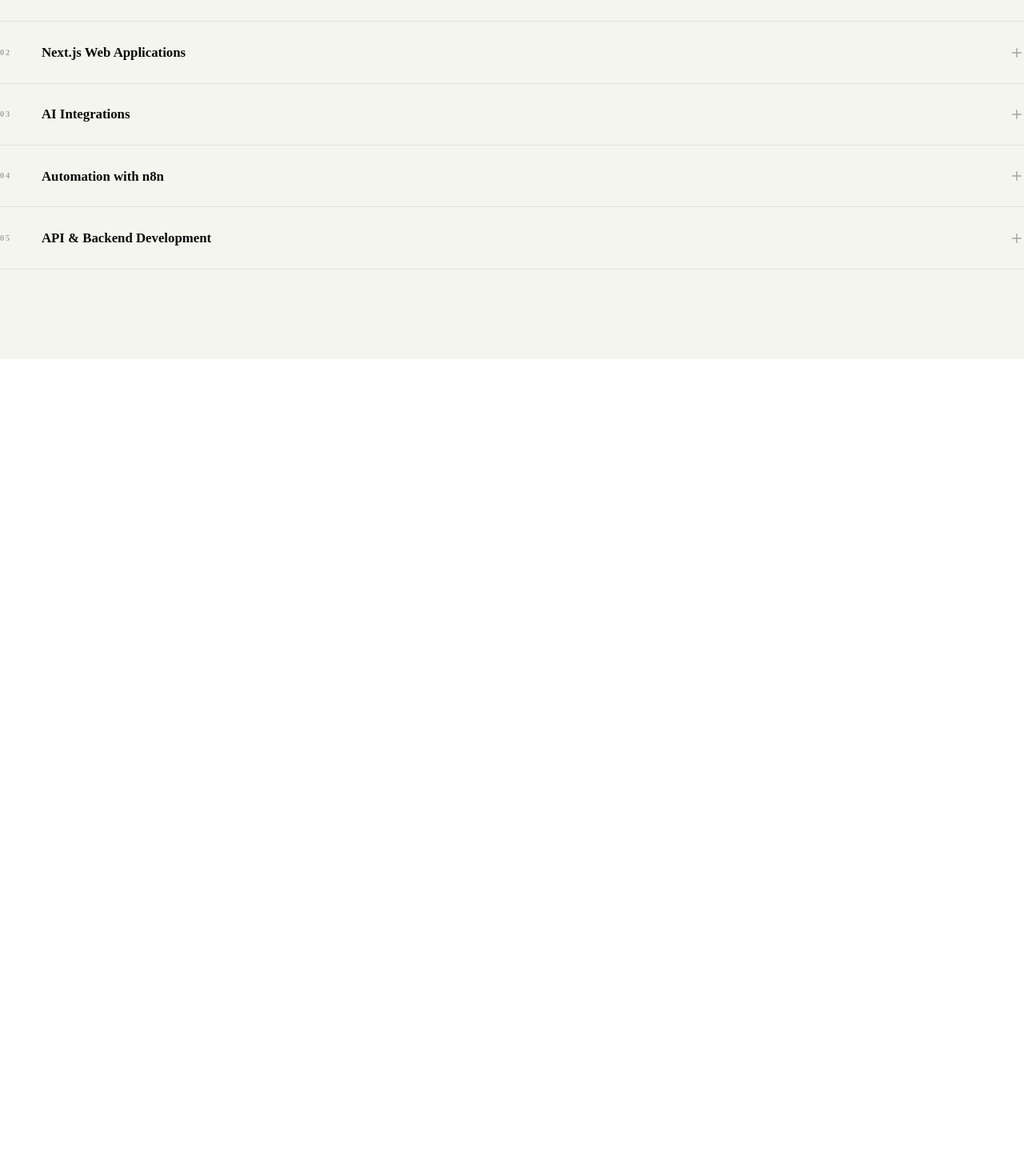
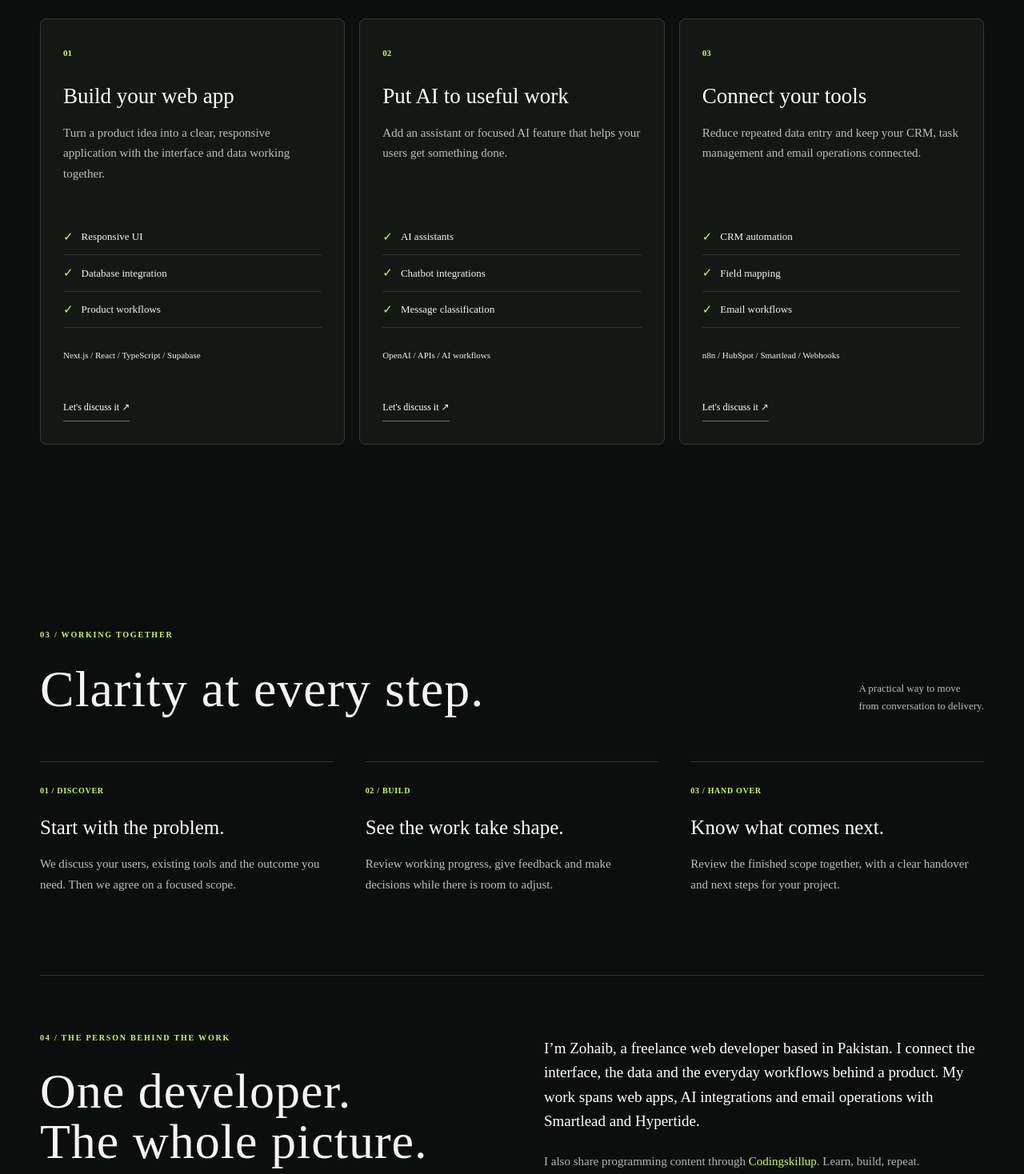
Before and after one commit to ZohaibArshad45/zohaib.dev, a Next.js app: page / in a window 1280 px wide. Shown: the part 2682-4150 px from the top of the page at 80% size. Before the commit the page ends 3131 px from the top, so only its background shows below. Built offline with nearby package versions, Linux system fonts and the light colour scheme.

Commit message:
Wrok together

```diff
--- a/app/page.tsx
+++ b/app/page.tsx
@@ -1,6 +1,7 @@
 import Navbar from "@/components/MainPage/Navbar";
 import ProjectsSection from "@/components/MainPage/ProjectsSection";
 import ServicesSection from "@/components/MainPage/ServicesSection";
+import WorkingTogether from "@/components/MainPage/WorkingTogether";
 
 export default function Home() {
   return (
@@ -9,6 +10,7 @@
 
       <ProjectsSection/>
       <ServicesSection/>
+      <WorkingTogether/>
     </>
   );
 }
--- a/components/MainPage/ServicesSection.tsx
+++ b/components/MainPage/ServicesSection.tsx
@@ -1,134 +1,270 @@
 "use client";
 
-import { useState } from "react";
-import { motion, AnimatePresence } from "framer-motion";
-import { Plus } from "lucide-react";
+import Link from "next/link";
+import {
+  useEffect,
+  useState,
+  type CSSProperties,
+} from "react";
 
-const SERVICES = [
+type Service = {
+  number: string;
+  title: string;
+  description: string;
+  items: string[];
+  stack: string;
+};
+
+export default function ServicesSection() {
+  const [width, setWidth] = useState<number>(1440);
+
+  useEffect(() => {
+    const handleResize = (): void => {
+      setWidth(window.innerWidth);
+    };
+
+    handleResize();
+
+    window.addEventListener("resize", handleResize);
+
+    return () => {
+      window.removeEventListener("resize", handleResize);
+    };
+  }, []);
+
+  const isMobile = width <= 700;
+  const isTablet = width > 700 && width <= 1024;
+
+  const services: Service[] = [
     {
-    id: "s1", num: "01",
-    title: "AI SaaS Development",
-    desc: "I build production-ready AI-powered SaaS products — from RAG-based chat interfaces and AI agents to custom knowledge bases with full analytics. Stack: Next.js, OpenAI, LangChain, Supabase, Stripe.",
-    tags: ["OpenAI", "LangChain", "Next.js", "Supabase", "Stripe"],
+      number: "01",
+      title: "Build your web app",
+      description:
+        "Turn a product idea into a clear, responsive application with the interface and data working together.",
+      items: [
+        "Responsive UI",
+        "Database integration",
+        "Product workflows",
+      ],
+      stack: "Next.js / React / TypeScript / Supabase",
     },
     {
-    id: "s2", num: "02",
-    title: "Next.js Web Applications",
-    desc: "Blazing-fast, SEO-optimized web apps using Next.js App Router and React Server Components. I handle everything from UI design to deployment on Vercel with CI/CD pipelines.",
-    tags: ["Next.js 15", "TypeScript", "Tailwind CSS", "Vercel"],
+      number: "02",
+      title: "Put AI to useful work",
+      description:
+        "Add an assistant or focused AI feature that helps your users get something done.",
+      items: [
+        "AI assistants",
+        "Chatbot integrations",
+        "Message classification",
+      ],
+      stack: "OpenAI / APIs / AI workflows",
     },
     {
-    id: "s3", num: "03",
-    title: "AI Integrations",
-    desc: "Integrate powerful AI into your existing products — OpenAI, Anthropic Claude, Google Gemini, vector embeddings, semantic search, and custom AI pipelines tailored to your business.",
-    tags: ["OpenAI", "Anthropic", "Gemini", "Pinecone", "Embeddings"],
-  },
-  {
-    id: "s4", num: "04",
-    title: "Automation with n8n",
-    desc: "Build intelligent no-code/low-code automation workflows with n8n. Connect your tools, automate repetitive tasks, and save hours every week. Custom nodes and advanced flow logic included.",
-    tags: ["n8n", "Webhooks", "Make", "Zapier", "Custom Nodes"],
-  },
-  {
-    id: "s5", num: "05",
-    title: "API & Backend Development",
-    desc: "Scalable REST and GraphQL APIs built with FastAPI or Node.js — JWT auth, role-based access, rate limiting, Swagger documentation, and full Docker/cloud deployment setup.",
-    tags: ["FastAPI", "Node.js", "REST", "GraphQL", "Docker", "PostgreSQL"],
+      number: "03",
+      title: "Connect your tools",
+      description:
+        "Reduce repeated data entry and keep your CRM, task management and email operations connected.",
+      items: [
+        "CRM automation",
+        "Field mapping",
+        "Email workflows",
+      ],
+      stack: "n8n / HubSpot / Smartlead / Webhooks",
     },
   ];
 
-export default function ServicesSection() {
-  const [open, setOpen] = useState<string | null>(null);
+  const styles: Record<string, CSSProperties> = {
+    section: {
+      width: "100%",
+      background: "#0c0e0d",
+      color: "#ffffff",
+      padding: isMobile
+        ? "80px 20px 80px"
+        : isTablet
+        ? "100px 32px 90px"
+        : "120px 48px 110px",
+      boxSizing: "border-box",
+    },
+
+    container: {
+      width: "100%",
+      maxWidth: "1180px",
+      margin: "0 auto",
+    },
+
+    label: {
+      color: "#caff46",
+      fontSize: "10px",
+      fontWeight: "700",
+      letterSpacing: "1.8px",
+      marginBottom: isMobile ? "24px" : "30px",
+    },
+
+    heading: {
+      margin: 0,
+      color: "#f3f4f2",
+      fontSize: isMobile
+        ? "44px"
+        : isTablet
+        ? "56px"
+        : "68px",
+      lineHeight: "1.02",
+      fontWeight: "400",
+      letterSpacing: isMobile ? "-2px" : "-3px",
+      maxWidth: "700px",
+    },
+
+    cards: {
+      marginTop: isMobile ? "48px" : "58px",
+      display: "grid",
+      gridTemplateColumns: isMobile
+        ? "1fr"
+        : isTablet
+        ? "1fr"
+        : "repeat(3, 1fr)",
+      gap: isMobile ? "18px" : isTablet ? "20px" : "18px",
+    },
+
+    card: {
+      minHeight: isMobile ? "auto" : "500px",
+      background: "#141814",
+      border: "1px solid #323832",
+      borderRadius: "8px",
+      padding: isMobile
+        ? "26px 22px"
+        : "34px 28px 28px",
+      boxSizing: "border-box",
+      display: "flex",
+      flexDirection: "column",
+    },
+
+    number: {
+      color: "#caff46",
+      fontSize: "11px",
+      fontWeight: "700",
+      marginBottom: "30px",
+    },
+
+    cardTitle: {
+      margin: 0,
+      color: "#ffffff",
+      fontSize: isMobile ? "24px" : "27px",
+      lineHeight: "1.15",
+      fontWeight: "400",
+    },
+
+    description: {
+      margin: "18px 0 0",
+      color: "#b9c0ba",
+      fontSize: isMobile ? "14px" : "15px",
+      lineHeight: "1.7",
+      minHeight: isMobile ? "auto" : "100px",
+    },
+
+    list: {
+      marginTop: "20px",
+    },
+
+    listItem: {
+      display: "flex",
+      alignItems: "center",
+      gap: "10px",
+      padding: "11px 0",
+      borderBottom: "1px solid #2c332c",
+      color: "#f1f2f0",
+      fontSize: "13px",
+    },
+
+    check: {
+      color: "#caff46",
+      fontSize: "15px",
+    },
+
+    stack: {
+      marginTop: "26px",
+      color: "#f0f1ef",
+      fontSize: "11px",
+      lineHeight: "1.6",
+    },
+
+    linkWrap: {
+      marginTop: "auto",
+      paddingTop: isMobile ? "32px" : "42px",
+    },
+
+    link: {
+      color: "#ffffff",
+      textDecoration: "none",
+      fontSize: "12px",
+      paddingBottom: "8px",
+      borderBottom: "1px solid #69705f",
+      width: "fit-content",
+      display: "inline-block",
+    },
+  };
 
   return (
-    <section id="services" style={{ background: "#F5F5F0", padding: "7rem 0" }}>
-      <div className="wrap">
+    <section style={styles.section}>
+      <div style={styles.container}>
+        <div style={styles.label}>
+          02 / HOW I CAN HELP
+        </div>
 
-        {/* Section header */}
-        <motion.div
-          initial={{ opacity: 0, y: 18 }}
-          whileInView={{ opacity: 1, y: 0 }}
-          viewport={{ once: true }}
-          transition={{ duration: 0.6 }}
-          style={{ display: "flex", alignItems: "center", gap: 16, marginBottom: "5rem" }}
+        <h2 style={styles.heading}>
+          What does your business
+          <br />
+          need next?
+        </h2>
+
+        <div style={styles.cards}>
+          {services.map((service) => (
+            <article
+              key={service.number}
+              style={styles.card}
             >
-          <span style={{ fontSize: "0.65rem", fontWeight: 700, letterSpacing: "0.22em", textTransform: "uppercase", color: "#B4B4B4" }}>03</span>
-          <div style={{ flex: 1, height: 1, background: "rgba(0,0,0,0.09)" }} />
-          <span style={{ fontSize: "0.65rem", fontWeight: 700, letterSpacing: "0.22em", textTransform: "uppercase", color: "#B4B4B4" }}>Services</span>
-        </motion.div>
+              <div style={styles.number}>
+                {service.number}
+              </div>
 
-        <motion.h2
-          className="sec-h"
-          initial={{ opacity: 0, y: 18 }}
-          whileInView={{ opacity: 1, y: 0 }}
-          viewport={{ once: true }}
-          transition={{ duration: 0.6, delay: 0.08 }}
-          style={{ color: "#0A0A0A", marginBottom: "3.5rem" }}
+              <h3 style={styles.cardTitle}>
+                {service.title}
+              </h3>
+
+              <p style={styles.description}>
+                {service.description}
+              </p>
+
+              <div style={styles.list}>
+                {service.items.map((item) => (
+                  <div
+                    key={item}
+                    style={styles.listItem}
                   >
-          What I do.
-        </motion.h2>
+                    <span style={styles.check}>
+                      ✓
+                    </span>
 
-        {/* Accordion */}
-        <div style={{ borderTop: "1px solid rgba(0,0,0,0.08)" }}>
-          {SERVICES.map((s, i) => (
-            <motion.div
-              key={s.id}
-              id={s.id}
-              initial={{ opacity: 0, y: 16 }}
-              whileInView={{ opacity: 1, y: 0 }}
-              viewport={{ once: true, margin: "-30px" }}
-              transition={{ delay: i * 0.06, duration: 0.5 }}
-              style={{ borderBottom: "1px solid rgba(0,0,0,0.08)" }}
+                    <span>
+                      {item}
+                    </span>
+                  </div>
+                ))}
+              </div>
+
+              <div style={styles.stack}>
+                {service.stack}
+              </div>
+
+              <div style={styles.linkWrap}>
+                <Link
+                  href="/contact"
+                  style={styles.link}
                 >
-              <button
-                onClick={() => setOpen(open === s.id ? null : s.id)}
-                style={{
-                  width: "100%", background: "none", border: "none",
-                  cursor: "pointer", padding: "1.6rem 0",
-                  display: "flex", alignItems: "center",
-                  gap: "1.5rem", fontFamily: "inherit",
-                  transition: "opacity 0.2s",
-                }}
-              >
-                <span style={{
-                  fontSize: "0.65rem", fontWeight: 700,
-                  letterSpacing: "0.18em", color: "#A3A3A3",
-                  width: 28, flexShrink: 0, textAlign: "left",
-                }}>{s.num}</span>
-                <span style={{
-                  flex: 1, textAlign: "left",
-                  fontSize: "1.05rem", fontWeight: 600, color: "#0A0A0A",
-                }}>{s.title}</span>
-                <motion.div
-                  animate={{ rotate: open === s.id ? 45 : 0 }}
-                  transition={{ duration: 0.22 }}
-                  style={{ flexShrink: 0, color: "#A3A3A3" }}
-                >
-                  <Plus size={18} />
-                </motion.div>
-              </button>
-
-              <AnimatePresence initial={false}>
-                {open === s.id && (
-                  <motion.div
-                    initial={{ height: 0, opacity: 0 }}
-                    animate={{ height: "auto", opacity: 1 }}
-                    exit={{ height: 0, opacity: 0 }}
-                    transition={{ duration: 0.3, ease: [0.22, 1, 0.36, 1] }}
-                    style={{ overflow: "hidden" }}
-                  >
-                    <div style={{ paddingBottom: "1.8rem", paddingLeft: 44 }}>
-                      <p style={{ fontSize: "0.92rem", color: "#737373", lineHeight: 1.78, marginBottom: "1rem" }}>
-                        {s.desc}
-                      </p>
-                      <div style={{ display: "flex", flexWrap: "wrap", gap: 6 }}>
-                        {s.tags.map((t) => <span key={t} className="tag-l">{t}</span>)}
+                  Let's discuss it ↗
+                </Link>
               </div>
-                    </div>
-                  </motion.div>
-                )}
-              </AnimatePresence>
-            </motion.div>
+            </article>
           ))}
         </div>
       </div>
--- /dev/null
+++ b/components/MainPage/WorkingTogether.tsx
@@ -0,0 +1,317 @@
+"use client";
+
+import {
+  useEffect,
+  useState,
+  type CSSProperties,
+} from "react";
+
+type Step = {
+  number: string;
+  label: string;
+  title: string;
+  description: string;
+};
+
+export default function WorkingTogether() {
+  const [width, setWidth] = useState<number>(1440);
+
+  useEffect(() => {
+    const handleResize = (): void => {
+      setWidth(window.innerWidth);
+    };
+
+    handleResize();
+
+    window.addEventListener("resize", handleResize);
+
+    return () => {
+      window.removeEventListener("resize", handleResize);
+    };
+  }, []);
+
+  const isMobile = width <= 700;
+  const isTablet = width > 700 && width <= 1024;
+
+  const steps: Step[] = [
+    {
+      number: "01",
+      label: "DISCOVER",
+      title: "Start with the problem.",
+      description:
+        "We discuss your users, existing tools and the outcome you need. Then we agree on a focused scope.",
+    },
+    {
+      number: "02",
+      label: "BUILD",
+      title: "See the work take shape.",
+      description:
+        "Review working progress, give feedback and make decisions while there is room to adjust.",
+    },
+    {
+      number: "03",
+      label: "HAND OVER",
+      title: "Know what comes next.",
+      description:
+        "Review the finished scope together, with a clear handover and next steps for your project.",
+    },
+  ];
+
+  const styles: Record<string, CSSProperties> = {
+    section: {
+      width: "100%",
+      background: "#0c0e0d",
+      color: "#ffffff",
+      padding: isMobile
+        ? "80px 20px"
+        : isTablet
+        ? "100px 32px"
+        : "120px 48px",
+      boxSizing: "border-box",
+    },
+
+    container: {
+      width: "100%",
+      maxWidth: "1180px",
+      margin: "0 auto",
+    },
+
+    topHeader: {
+      display: "grid",
+      gridTemplateColumns: isMobile
+        ? "1fr"
+        : "1.5fr 0.5fr",
+      gap: isMobile ? "26px" : "60px",
+      alignItems: "end",
+    },
+
+    label: {
+      color: "#caff46",
+      fontSize: "10px",
+      fontWeight: "700",
+      letterSpacing: "1.8px",
+      marginBottom: isMobile ? "24px" : "28px",
+    },
+
+    heading: {
+      margin: 0,
+      color: "#f4f5f3",
+      fontSize: isMobile
+        ? "44px"
+        : isTablet
+        ? "56px"
+        : "64px",
+      lineHeight: "1.02",
+      fontWeight: "400",
+      letterSpacing: isMobile ? "0px" : "1px",
+    },
+
+    intro: {
+      maxWidth: "240px",
+      justifySelf: isMobile ? "start" : "end",
+      margin: 0,
+      color: "#b9bfba",
+      fontSize: "13px",
+      lineHeight: "1.7",
+    },
+
+    steps: {
+      marginTop: isMobile ? "48px" : "58px",
+      display: "grid",
+      gridTemplateColumns: isMobile
+        ? "1fr"
+        : isTablet
+        ? "1fr"
+        : "repeat(3, 1fr)",
+      gap: isMobile ? "36px" : isTablet ? "32px" : "40px",
+    },
+
+    step: {
+      borderTop: "1px solid #303530",
+      paddingTop: isMobile ? "24px" : "28px",
+    },
+
+    stepLabel: {
+      color: "#caff46",
+      fontSize: "10px",
+      fontWeight: "700",
+      letterSpacing: "0.7px",
+      marginBottom: "24px",
+    },
+
+    stepTitle: {
+      margin: 0,
+      color: "#ffffff",
+      fontSize: isMobile ? "23px" : "25px",
+      fontWeight: "400",
+      lineHeight: "1.2",
+    },
+
+    stepText: {
+      margin: "18px 0 0",
+      color: "#b9bfba",
+      fontSize: isMobile ? "14px" : "15px",
+      lineHeight: "1.7",
+      maxWidth: "350px",
+    },
+
+    divider: {
+      width: "100%",
+      height: "1px",
+      background: "#303530",
+      margin: isMobile
+        ? "70px 0"
+        : "100px 0 70px",
+    },
+
+    about: {
+      display: "grid",
+      gridTemplateColumns: isMobile
+        ? "1fr"
+        : isTablet
+        ? "1fr"
+        : "1fr 1fr",
+      gap: isMobile ? "45px" : isTablet ? "55px" : "80px",
+      alignItems: "start",
+    },
+
+    aboutHeading: {
+      margin: 0,
+      color: "#f4f5f3",
+      fontSize: isMobile
+        ? "44px"
+        : isTablet
+        ? "56px"
+        : "62px",
+      lineHeight: "1.02",
+      fontWeight: "400",
+      letterSpacing: isMobile ? "0px" : "1px",
+    },
+
+    signature: {
+      marginTop: isMobile ? "32px" : "42px",
+    },
+
+    name: {
+      color: "#ffffff",
+      fontSize: "23px",
+      fontWeight: "700",
+      marginBottom: "8px",
+    },
+
+    tagline: {
+      color: "#c9ceca",
+      fontSize: "10px",
+      letterSpacing: "1.4px",
+    },
+
+    aboutText: {
+      paddingTop: isMobile ? "0" : "6px",
+    },
+
+    mainText: {
+      margin: 0,
+      color: "#ffffff",
+      fontSize: isMobile ? "17px" : "19px",
+      lineHeight: "1.6",
+      fontWeight: "500",
+    },
+
+    secondaryText: {
+      margin: "22px 0 0",
+      color: "#aeb5af",
+      fontSize: isMobile ? "14px" : "15px",
+      lineHeight: "1.7",
+    },
+
+    accent: {
+      color: "#caff46",
+    },
+  };
+
+  return (
+    <section style={styles.section}>
+      <div style={styles.container}>
+        <div style={styles.topHeader}>
+          <div>
+            <div style={styles.label}>
+              03 / WORKING TOGETHER
+            </div>
+
+            <h2 style={styles.heading}>
+              Clarity at every step.
+            </h2>
+          </div>
+
+          <p style={styles.intro}>
+            A practical way to move
+            <br />
+            from conversation to delivery.
+          </p>
+        </div>
+
+        <div style={styles.steps}>
+          {steps.map((step) => (
+            <div key={step.number} style={styles.step}>
+              <div style={styles.stepLabel}>
+                {step.number} / {step.label}
+              </div>
+
+              <h3 style={styles.stepTitle}>
+                {step.title}
+              </h3>
+
+              <p style={styles.stepText}>
+                {step.description}
+              </p>
+            </div>
+          ))}
+        </div>
+
+        <div style={styles.divider} />
+
+        <div style={styles.about}>
+          <div>
+            <div style={styles.label}>
+              04 / THE PERSON BEHIND THE WORK
+            </div>
+
+            <h2 style={styles.aboutHeading}>
+              One developer.
+              <br />
+              The whole picture.
+            </h2>
+
+            <div style={styles.signature}>
+              <div style={styles.name}>
+                Zohaib
+              </div>
+
+              <div style={styles.tagline}>
+                / Learn. Build. Repeat.
+              </div>
+            </div>
+          </div>
+
+          <div style={styles.aboutText}>
+            <p style={styles.mainText}>
+              I’m Zohaib, a freelance web developer based in
+              Pakistan. I connect the interface, the data and the
+              everyday workflows behind a product. My work spans
+              web apps, AI integrations and email operations with
+              Smartlead and Hypertide.
+            </p>
+
+            <p style={styles.secondaryText}>
+              I also share programming content through{" "}
+              <span style={styles.accent}>
+                Codingskillup
+              </span>
+              . Learn, build, repeat.
+            </p>
+          </div>
+        </div>
+      </div>
+    </section>
+  );
+}
```
Lines whose indentation alone changed are shown as unchanged.
